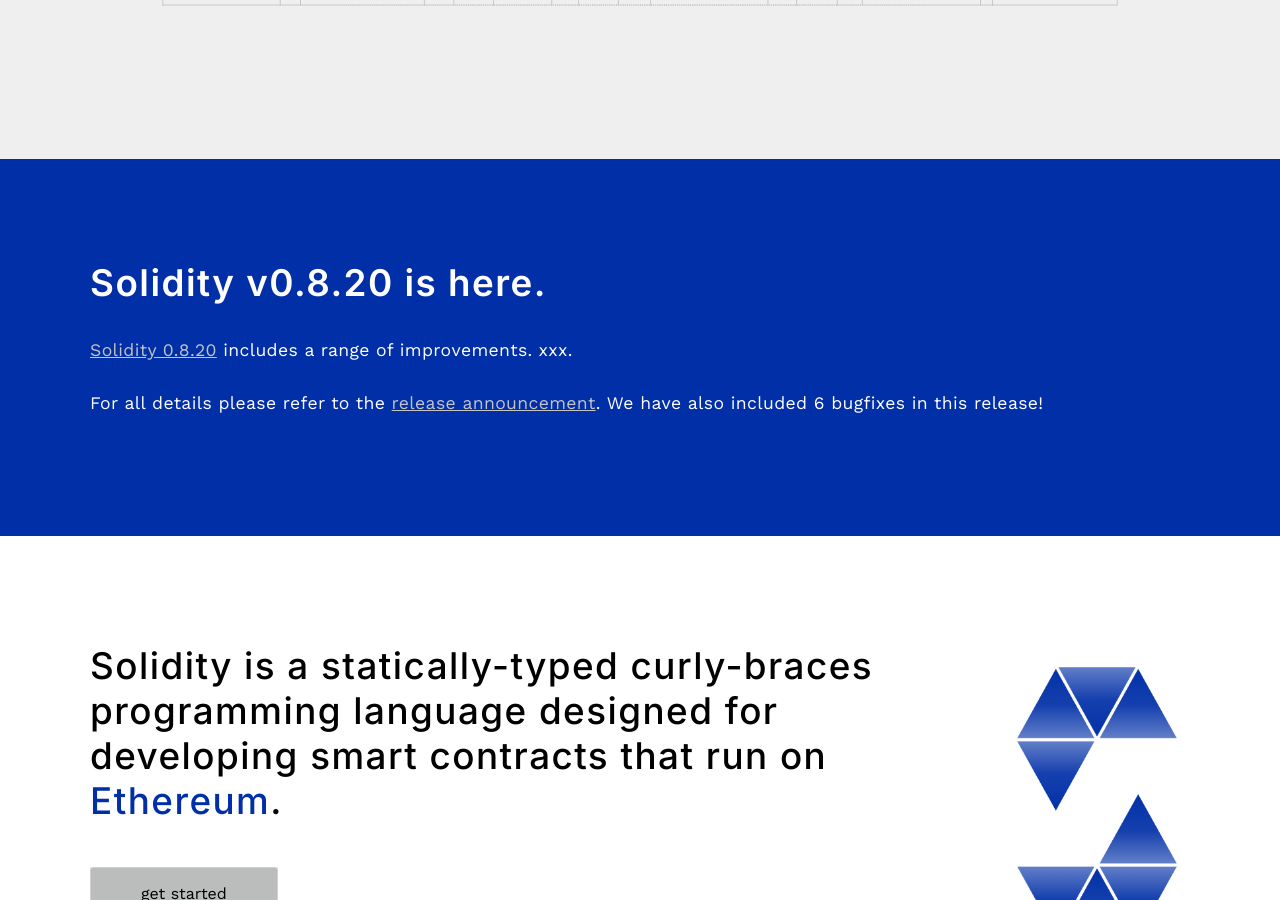
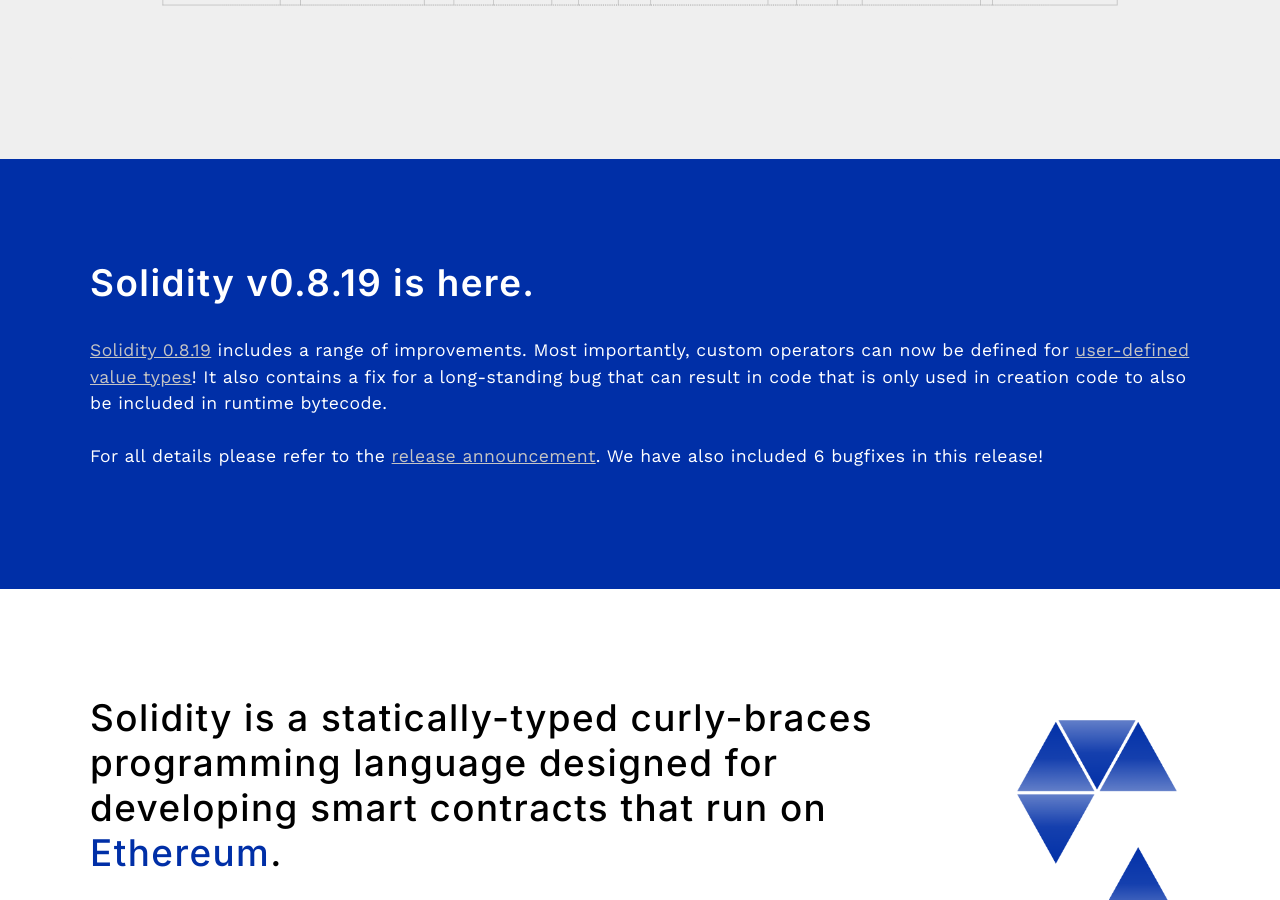
Before and after one commit to ethereum/solidity-portal, a Jekyll site: the page built from index.html, in a window 1280 px wide and 900 px high, scrolled down 590 px. Built offline with Jekyll 4.4.1, drawn with Linux system fonts in a browser that asks for light colours; some web fonts are replaced; the list of posts is cut into pages by our own code.

Commit message:
Update index.html

```diff
--- a/index.html
+++ b/index.html
@@ -22,9 +22,10 @@
 <section class="highlight-section-blue">
 	<div class="container flex">
 		<div class="text editable">
-			<h2><strong>Solidity v0.8.20 is here.</strong></h2>
-			<p><a href="https://github.com/ethereum/solidity/releases/tag/v0.8.20">Solidity 0.8.20</a> includes a range of improvements. xxx.
-			<br><br>For all details please refer to the <a href="https://blog.soliditylang.org/2023/05/10/solidity-0.8.20-release-announcement/">release announcement</a>. We have also included 6 bugfixes in this release!</p>
+			<h2><strong>Solidity v0.8.19 is here.</strong></h2>
+			<p><a href="https://github.com/ethereum/solidity/releases/tag/v0.8.19">Solidity 0.8.19</a> includes a range of improvements. Most importantly, custom operators can now be defined for <a href="https://blog.soliditylang.org/2023/02/22/user-defined-operators/">user-defined value types</a>!
+				It also contains a fix for a long-standing bug that can result in code that is only used in creation code to also be included in runtime bytecode.
+			<br><br>For all details please refer to the <a href="https://blog.soliditylang.org/2023/02/22/solidity-0.8.19-release-announcement/">release announcement</a>. We have also included 6 bugfixes in this release!</p>
 		</div>
 	</div>
 </section>
```
